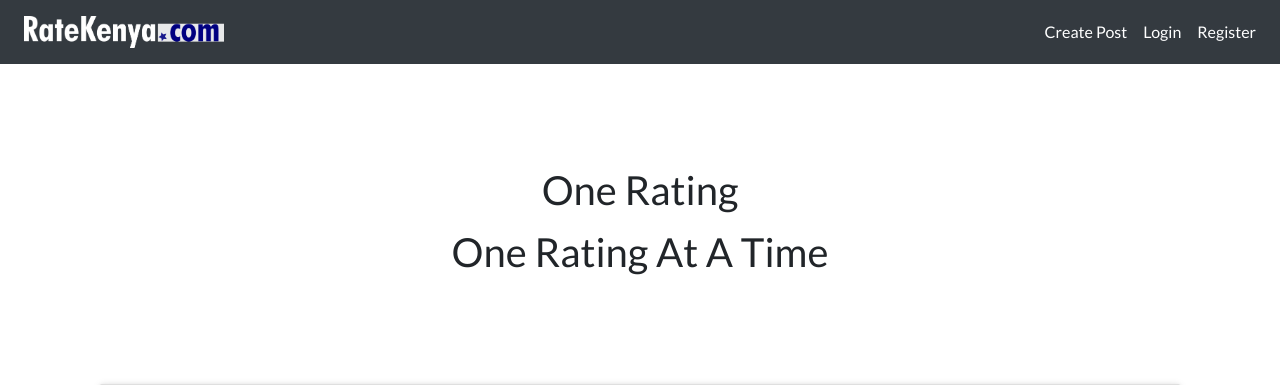
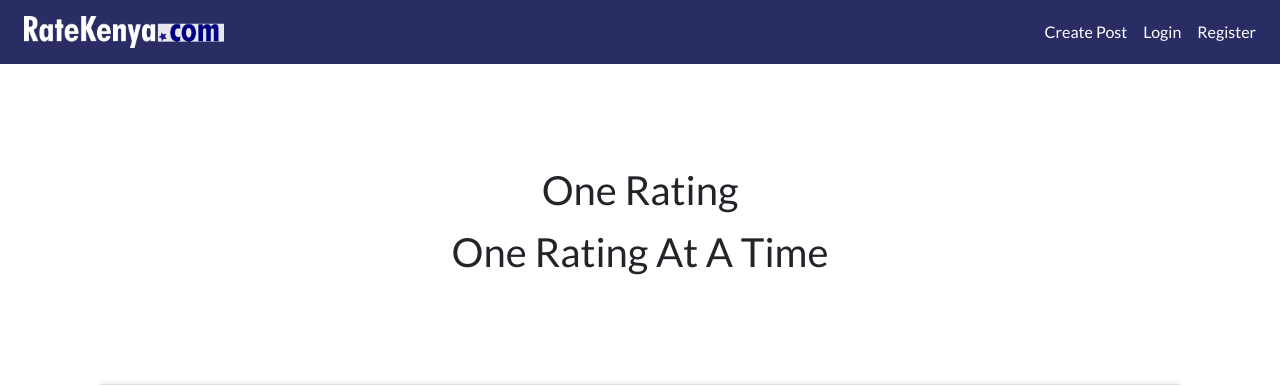
Before and after one commit to mwiha/rating, a Flask app: page / in a window 1280 px wide. Shown: the top 385 px of the page. Run offline with Flask 2, Linux system fonts and the light colour scheme; data comes from the database, SQL or seed files in the repository; some libraries are stand-ins or nearby versions.

Commit message:
Completed work on the navbar

```diff
--- a/app/static/css/main.css
+++ b/app/static/css/main.css
@@ -5,6 +5,10 @@ body{
 }
 .heropage{
     height: 40vh;
+}
+
+nav a {
+  color: #fff;
 }
 .herocontent{
     position: relative;
--- a/app/templates/navbar.html
+++ b/app/templates/navbar.html
@@ -1,4 +1,4 @@
-<nav class="navbar navbar-expand-lg navbar-dark bg-dark">
+<nav class="navbar navbar-expand-lg" style="background: #292D64;">
   <button
     class="navbar-toggler"
     type="button"
```
Also changed, not shown: app/static/images/hero.jpg (added).
